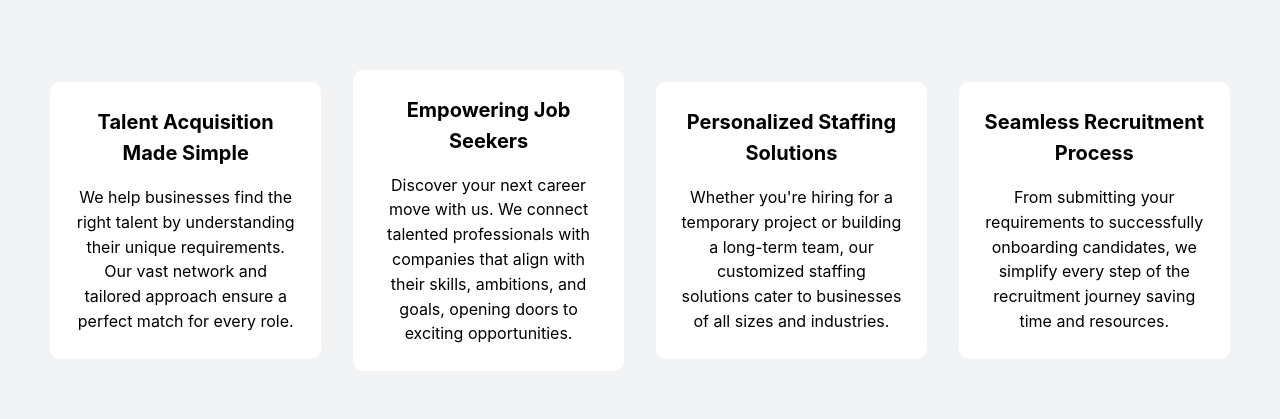
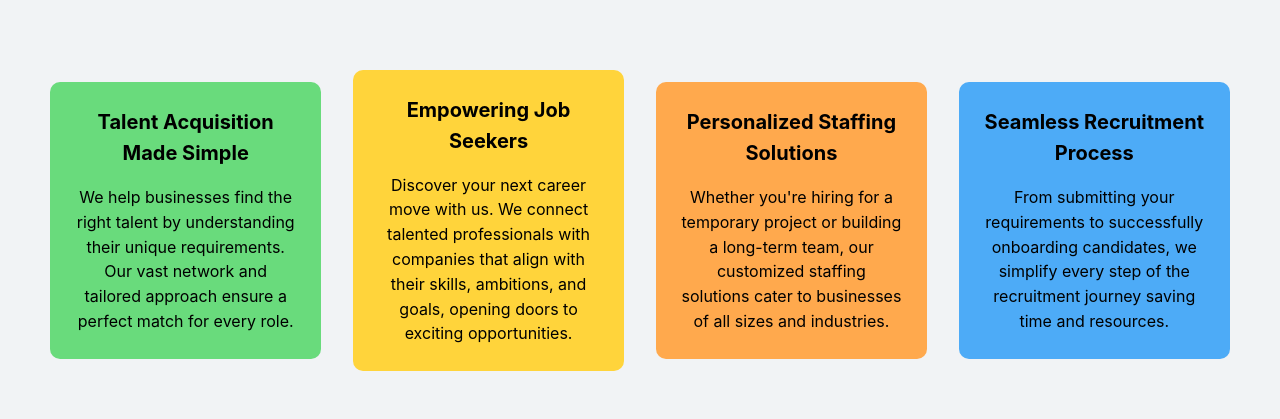
Before and after one commit to prathyUsha37/website, a React (Vite) app: page / in a window 1280 px wide. Shown: the part 533-952 px from the top of the page. Built offline with nearby package versions, Linux system fonts and the light colour scheme.

Commit message:
tile bg colors

```diff
--- a/src/components/Home/Objectives/index.jsx
+++ b/src/components/Home/Objectives/index.jsx
@@ -11,40 +11,44 @@ const data = [
   {
     heading: 'Talent Acquisition Made Simple',
     description: `We help businesses find the right talent by understanding their unique requirements.
-     Our vast network and tailored approach ensure a perfect match for every role.`
+     Our vast network and tailored approach ensure a perfect match for every role.`,
+     outlook: 'green'
   },
   {
     heading: 'Empowering Job Seekers',
     description: `Discover your next career move with us. We connect talented professionals with companies
-    that align with their skills, ambitions, and goals, opening doors to exciting opportunities.`
+    that align with their skills, ambitions, and goals, opening doors to exciting opportunities.`,
+    outlook: 'yellow'
   },
   {
     heading: 'Personalized Staffing Solutions',
     description: `Whether you're hiring for a temporary project or building a long-term team,
-    our customized staffing solutions cater to businesses of all sizes and industries.`
+    our customized staffing solutions cater to businesses of all sizes and industries.`,
+    outlook: 'orange'
   },
   {
     heading: 'Seamless Recruitment Process',
     description: `From submitting your requirements to successfully onboarding candidates,
-    we simplify every step of the recruitment journey saving time and resources.`
+    we simplify every step of the recruitment journey saving time and resources.`,
+    outlook: 'blue',
   }
 ]
 
 function Card(props) {
-  const { data: { heading, description } } = props || {};
+  const { data: { heading, description, outlook} } = props || {};
   const theme = useMantineTheme();
 
   return (
-    <motion.div
+    <motion.div style={{backgroundColor: theme.colors[outlook][4]}}
       whileHover={{
         scale: [null, 1.1],
-        boxShadow: [null, `0 0 10px ${theme.colors.gray[4]}`],
+        boxShadow: [null, `0 0 10px ${theme.colors[outlook][4]}`],
       }}
       transition={{ duration: 0.3 }}
       className={classes.card}
     >
       <Stack>
-        <Text className={classes.heading}>
+        <Text className={classes.heading} >
           {heading}
         </Text>
         <Text className={classes.description}>
```
